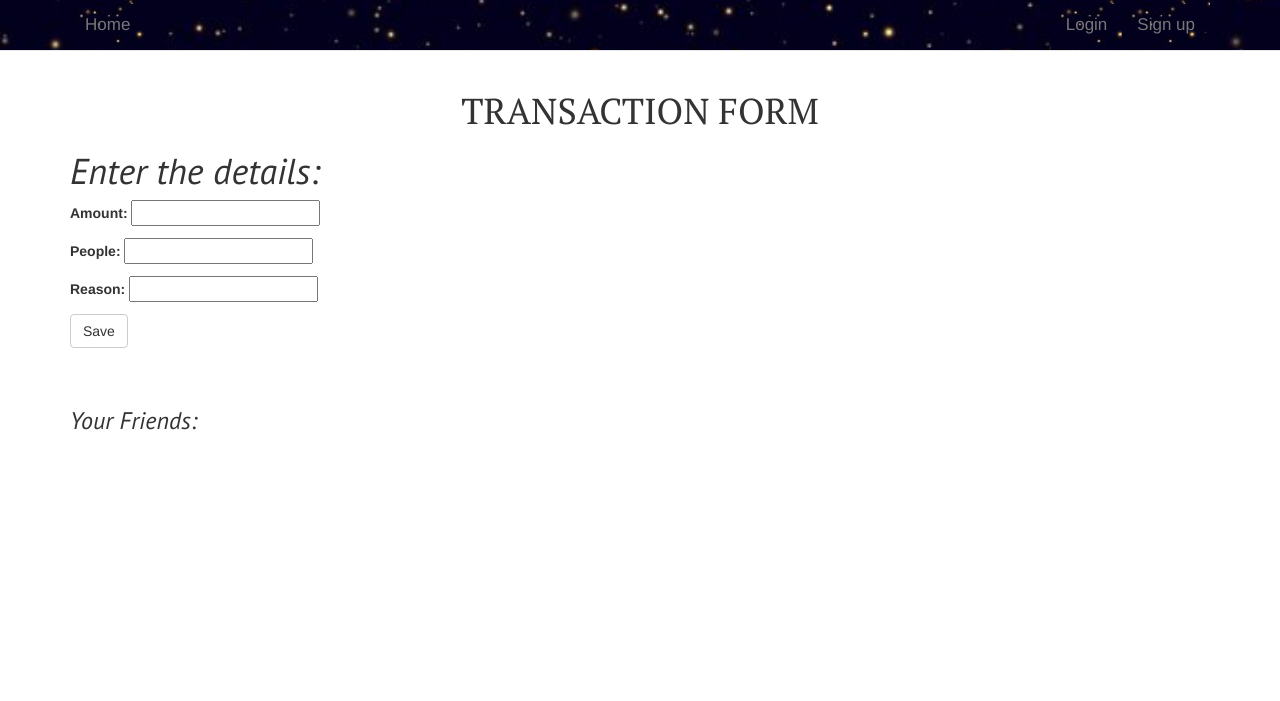
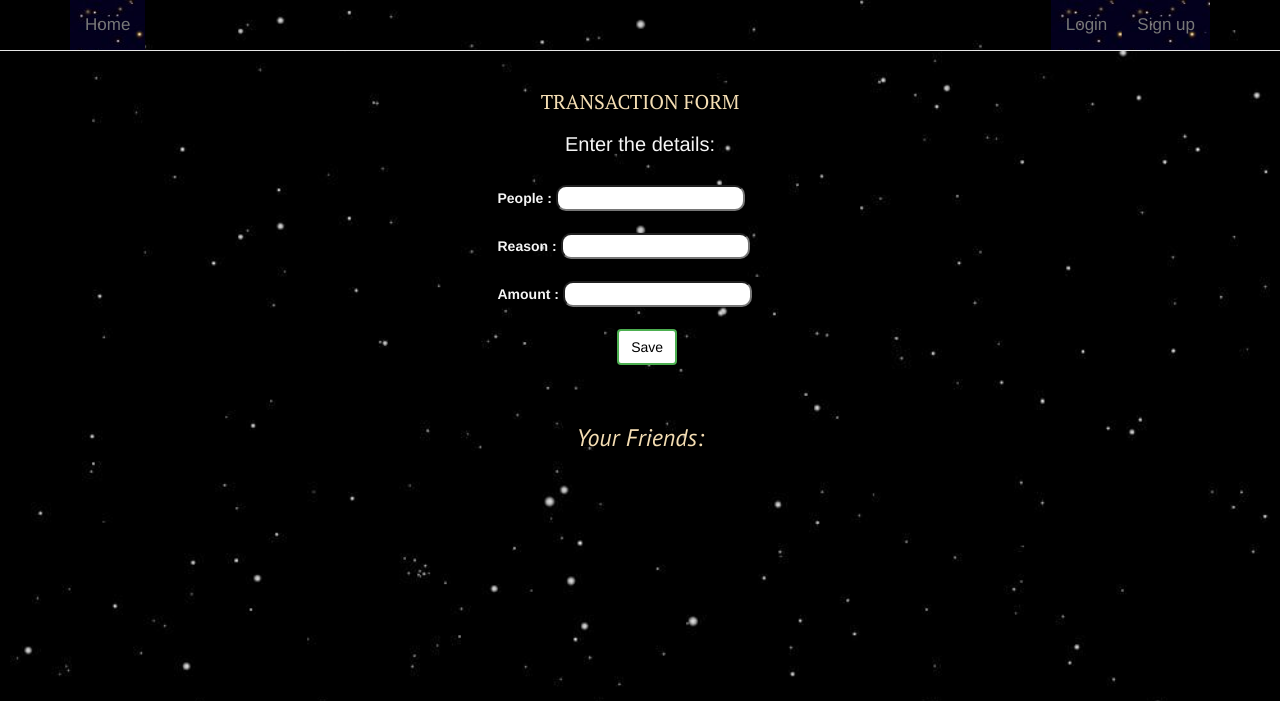
Before and after one commit to projects-incorp/Splitwise-django, a Django app: page /transaction/ in a window 1280 px wide. Shown: the top 701 px of the page. Run offline with Django 3.2, Linux system fonts and the light colour scheme; data comes from the database, SQL or seed files in the repository; both versions use the stored data as it was after the commit; some libraries are stand-ins or nearby versions.

Commit message:
frontend updates

```diff
--- a/Splitwise/Splitwise/settings.py
+++ b/Splitwise/Splitwise/settings.py
@@ -39,6 +39,7 @@ INSTALLED_APPS = [
     'django.contrib.messages',
     'django.contrib.staticfiles',
     'webapp',
+    'widget_tweaks',
 ]
 
 MIDDLEWARE = [
--- a/Splitwise/webapp/forms.py
+++ b/Splitwise/webapp/forms.py
@@ -13,9 +13,8 @@ class UserForm(forms.ModelForm):
 
 class TransactionForm(forms.ModelForm):
 
-    people=forms.CharField()
-    reason=forms.CharField()
-
+    people=forms.CharField(widget=forms.TextInput(attrs={'class':'inputField'}))
+    reason=forms.CharField(widget=forms.TextInput(attrs={'class':'inputField'}))
 
     class Meta():
         model=Transaction_Pairs
--- a/Splitwise/webapp/templates/webapp/base.html
+++ b/Splitwise/webapp/templates/webapp/base.html
@@ -11,7 +11,7 @@
 
       /* Center and scale the image nicely */
       background-position: center;
-      background-repeat: no-repeat;
+      /* background-repeat: no-repeat; */
       background-size: cover;
 
       /* Needed to position the navbar */
@@ -30,8 +30,8 @@
     <!-- Latest compiled and minified CSS -->
     <link rel="stylesheet" href="https://maxcdn.bootstrapcdn.com/bootstrap/3.3.7/css/bootstrap.min.css" integrity="sha384-BVYiiSIFeK1dGmJRAkycuHAHRg32OmUcww7on3RYdg4Va+PmSTsz/K68vbdEjh4u" crossorigin="anonymous">
     {%load static%}
-    <link rel="stylesheet" href="{% static 'master.css'%}"
-  </head>
+    <link rel="stylesheet" href="{% static 'master.css'%}">
+    </head>
   <body>
     <nav class="navbar navbar-default navbar-static-top">
       <div class="bg-img">
--- a/Splitwise/webapp/templates/webapp/index.html
+++ b/Splitwise/webapp/templates/webapp/index.html
@@ -28,7 +28,7 @@ td, th {
 
 }
 </style>
-    <h1 id="main-header" style="text-align:center; font size: 100px";>SPLITWISE</h1>
+    <h1 id="main-header" style="text-align:center; font-size: 100px";>SPLITWISE</h1>
     <br></br>
 
     {% if user.is_authenticated %}
--- a/Splitwise/webapp/templates/webapp/transaction.html
+++ b/Splitwise/webapp/templates/webapp/transaction.html
@@ -4,44 +4,115 @@
 <style>
   @import url('https://fonts.googleapis.com/css2?family=PT+Sans:ital@1&family=PT+Serif:ital@0;1&display=swap');
 
-  #bg{
-    background: rgb(0,0,0)
-    color: rgb(255,254,254);
+  .bg-img{
+    background-image: url('../../static/pics/741514.jpg');
+    background-position: center;
+    background-size: cover;
   }
 
   #main-header{
     font-family: 'PT Serif', sans-serif;
   }
 
-  #body_info{
+  .body_info{
+    text-align:center;
     font-family: 'PT Sans', sans-serif;
+    color: wheat;
   }
+  #id_people{
+    border-radius: 10px;
+  }
+
+  #id_reason{
+    border-radius: 10px;
+  }
+
+  #id_amount{
+    border-radius: 10px;
+  }
+
+  label{
+     color: whitesmoke;
+  }
+
+  .form-div{
+    margin: auto;
+    width: 25%;
+    padding-top: 20px;
+  }
+
+  .form-button{
+    margin: auto;
+    width: 4%;
+    padding-top: 20px;
+  }
+
+  #save{
+    background-color: white;
+    color: black;
+    border: 2px solid #4CAF50;
+    transition-duration: 0.4s;
+  }
+
+  #save:hover{
+    background-color: #4CAF50; /* Green */
+    color: white;
+  }
+
+  #friends1 {
+    color: whitesmoke;
+  }
+
+  #friends2 {
+    color: whitesmoke;
+  }
+
 </style>
-  <body id="bg">
-        <h1 id="main-header" style="text-align:center; font size: 100px";>TRANSACTION FORM</h1>
-        <h1 id="body_info">Enter the details:</h1>
-
-
+  <body class="bg-img">
+        <h1 id="main-header" style="text-align:center; font-size: 20px; color:wheat";>TRANSACTION FORM</h1>
+        <h1 id="body_info" style="text-align:center; font-size: 20px; color:whitesmoke">Enter the details:</h1>
 
         <form method="POST" class="post-form">
           {% csrf_token %}
 
-            {{ transact_form.as_p }}
+          <div class="form-div">
+            <div class="form_content">
+                <label for="id_people">People :</label>
+                {{ transact_form.people }}
+            </div>
+          </div>
 
-                <button type='Submit' class="save btn btn-default">Save</button>
+          <div class="form-div">
+            <div class="form_content">
+                <label for="id_reason">Reason :</label>
+                {{ transact_form.reason }}
+            </div>
+          </div>
+
+          <div class="form-div">
+            <div class="form_content">
+                <label for="id_amount">Amount :</label>
+                {{ transact_form.amount }}
+            </div>
+
+          </div>
+
+          <div class="form-button">
+            <button id = "save" type='Submit' class="save btn btn-default">Save</button>
+          </div>
+
         </form>
         <br></br>
-        <h3 id='body_info'>Your Friends:</h3>
+        <h3 class='body_info'>Your Friends:</h3>
         <ul>
           {%for i in datap%}
-          <li id='body_info'>{{i.person2}}</li>
+          <li id = "friends1" class='body_info'>{{i.person2}}</li>
           {%endfor%}
           {%for i in dataopp%}
-          <li id='body_info'>{{i.person1}}</li>
+          <li id ="friends2" fclass='body_info'>{{i.person1}}</li>
           {%endfor%}
         </ul>
-
-</body>
+  </body>
 
 
 {% endblock %}
```
Also changed, not shown: Splitwise/webapp/templates/webapp/history.html (+60 -6 lines), Splitwise/db.sqlite3, Splitwise/webapp/static/pics/741514.jpg (added).
